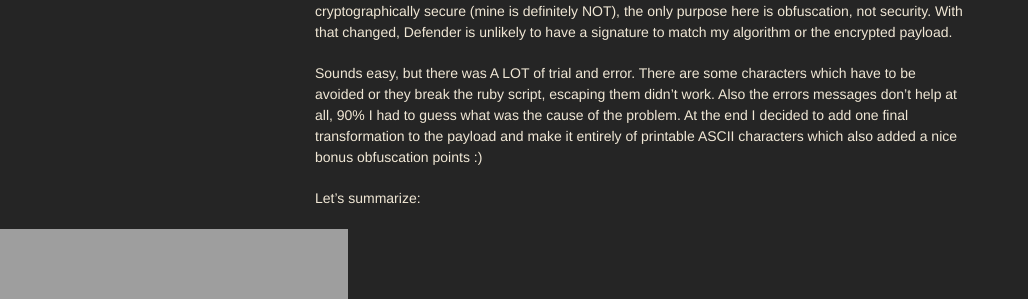
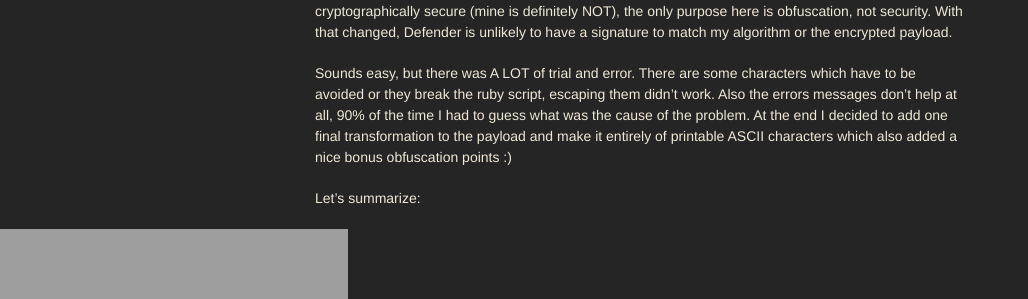
Before and after one commit to idafchev/idafchev.github.io, a Jekyll site: the page built from _posts/2019-01-23-beating_defender.md, in a window 1280 px wide and 900 px high, scrolled down 13374 px. Shown: the part 195-494 px from the top of the window, without its empty margins (0-1028 px from the left). Built offline with Jekyll 4.4.1, drawn with Linux system fonts in a browser that asks for light colours; nearby versions of some CDN libraries; some web fonts are replaced; comment, search, counter and statistics services are not loaded.

Commit message:
Update 2019-01-23-beating_defender.md

```diff
--- a/_posts/2019-01-23-beating_defender.md
+++ b/_posts/2019-01-23-beating_defender.md
@@ -192,7 +192,7 @@ LPVOID lpBuf = wrap_virtualalloc(valloc_param4(234),valloc_param3(),valloc_param
 
 The next thing to remove is the RC4 algorithm. I wrote a custom XOR-based encryption algorithm with several transformations of the original shellcode payload. The algorithm isn't necessary to be cryptographically secure (mine is definitely NOT), the only purpose here is obfuscation, not security. With that changed, Defender is unlikely to have a signature to match my algorithm or the encrypted payload.
 
-Sounds easy, but there was A LOT of trial and error. There are some characters which have to be avoided or they break the ruby script, escaping them didn't work. Also the errors messages don't help at all, 90% I had to guess what was the cause of the problem. At the end I decided to add one final transformation to the payload and make it entirely of printable ASCII characters which also added a nice bonus obfuscation points :)
+Sounds easy, but there was A LOT of trial and error. There are some characters which have to be avoided or they break the ruby script, escaping them didn't work. Also the errors messages don't help at all, 90% of the time I had to guess what was the cause of the problem. At the end I decided to add one final transformation to the payload and make it entirely of printable ASCII characters which also added a nice bonus obfuscation points :)
 
 Let's summarize:
 - OpenProcess and VirtAlloc are changed in such a way so it's unlikely a static signature would match
```
